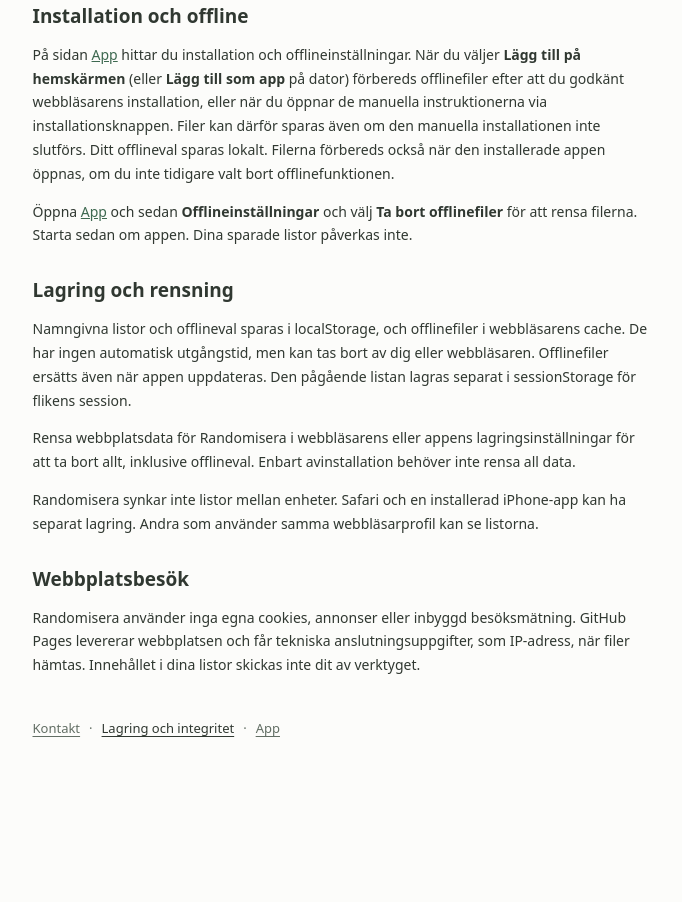
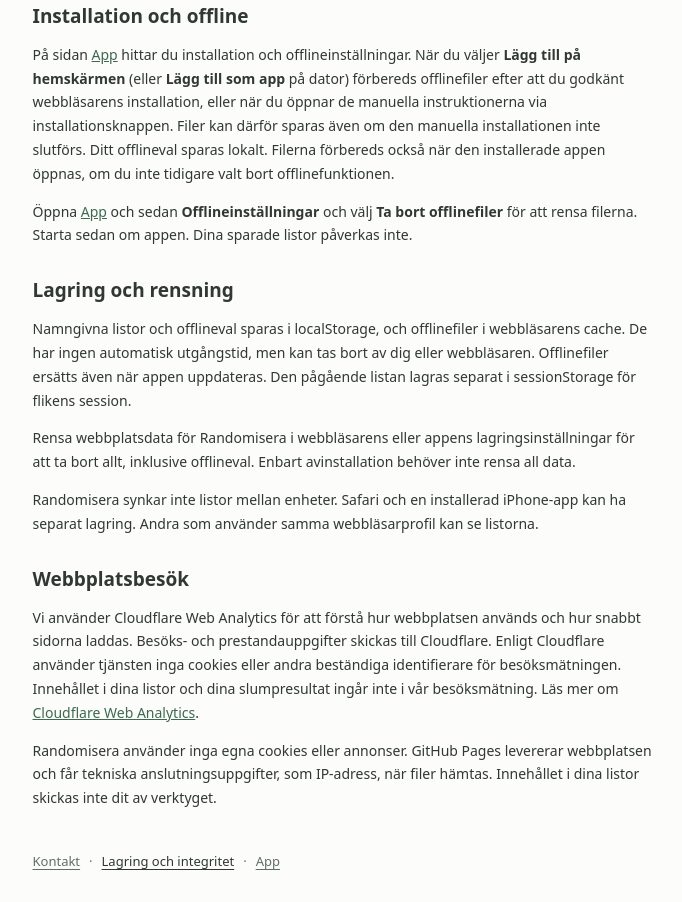
Before and after one commit to Boogeey/randomisera, a website: page lagring-och-integritet/index.html in a window 1280 px wide. Shown: the part 576-1478 px from the top of the page, without its empty margins (210-892 px from the left). Before the commit the page ends 1345 px from the top, so only its background shows below. Drawn offline with Linux system fonts and the light colour scheme.

Commit message:
feat: add Cloudflare Web Analytics script to multiple HTML files for improved site usage tracking

```diff
--- a/lagring-och-integritet/index.html
+++ b/lagring-och-integritet/index.html
@@ -30,7 +30,9 @@
 <p>Rensa webbplatsdata för Randomisera i webbläsarens eller appens lagringsinställningar för att ta bort allt, inklusive offlineval. Enbart avinstallation behöver inte rensa all data.</p>
 <p>Randomisera synkar inte listor mellan enheter. Safari och en installerad iPhone-app kan ha separat lagring. Andra som använder samma webbläsarprofil kan se listorna.</p></section>
 <section class="info-section" aria-labelledby="hosting-heading"><h2 id="hosting-heading">Webbplatsbesök</h2>
-<p>Randomisera använder inga egna cookies, annonser eller inbyggd besöksmätning. GitHub Pages levererar webbplatsen och får tekniska anslutningsuppgifter, som IP-adress, när filer hämtas. Innehållet i dina listor skickas inte dit av verktyget.</p></section>
+<p>Vi använder Cloudflare Web Analytics för att förstå hur webbplatsen används och hur snabbt sidorna laddas. Besöks- och prestandauppgifter skickas till Cloudflare. Enligt Cloudflare använder tjänsten inga cookies eller andra beständiga identifierare för besöksmätningen. Innehållet i dina listor och dina slumpresultat ingår inte i vår besöksmätning. Läs mer om <a href="https://www.cloudflare.com/web-analytics/">Cloudflare Web Analytics</a>.</p>
+<p>Randomisera använder inga egna cookies eller annonser. GitHub Pages levererar webbplatsen och får tekniska anslutningsuppgifter, som IP-adress, när filer hämtas. Innehållet i dina listor skickas inte dit av verktyget.</p></section>
 </main>
 <footer><div class="footer-links"><a class="contact-link" href="mailto:feedback.randomisera@outlook.com">Kontakt</a><span aria-hidden="true">·</span><a class="privacy-link" href="../lagring-och-integritet/" aria-current="page">Lagring och integritet</a><span aria-hidden="true">·</span><a class="app-link" href="../app/">App</a></div></footer>
+<!-- Cloudflare Web Analytics --><script type='module' src='https://static.cloudflareinsights.com/beacon.min.js' data-cf-beacon='{"token": "ba84a07e993248f595c0cfa4495e0750"}'></script><!-- End Cloudflare Web Analytics -->
 </body></html>
```
Also changed, not shown: app/index.html (+1 -0 lines), dela-in-i-grupper/index.html (+1 -0 lines), index.html (+1 -0 lines), ja-eller-nej/index.html (+1 -0 lines), kasta-tarning/index.html (+1 -0 lines), singla-slant/index.html (+1 -0 lines), slumpa-lista/index.html (+1 -0 lines), slumpa-nummer/index.html (+1 -0 lines), templates/decision-tool.html (+1 -0 lines), templates/list-tool.html (+1 -0 lines).
